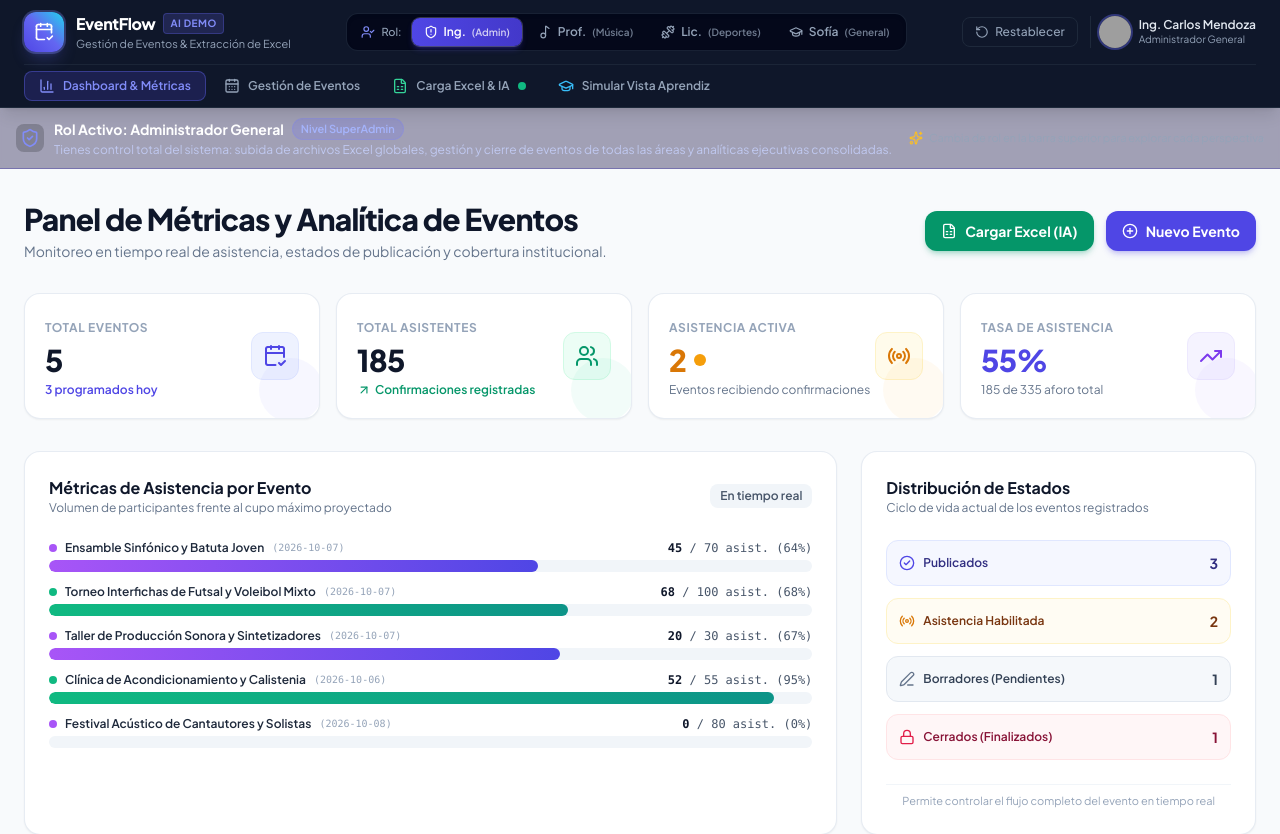
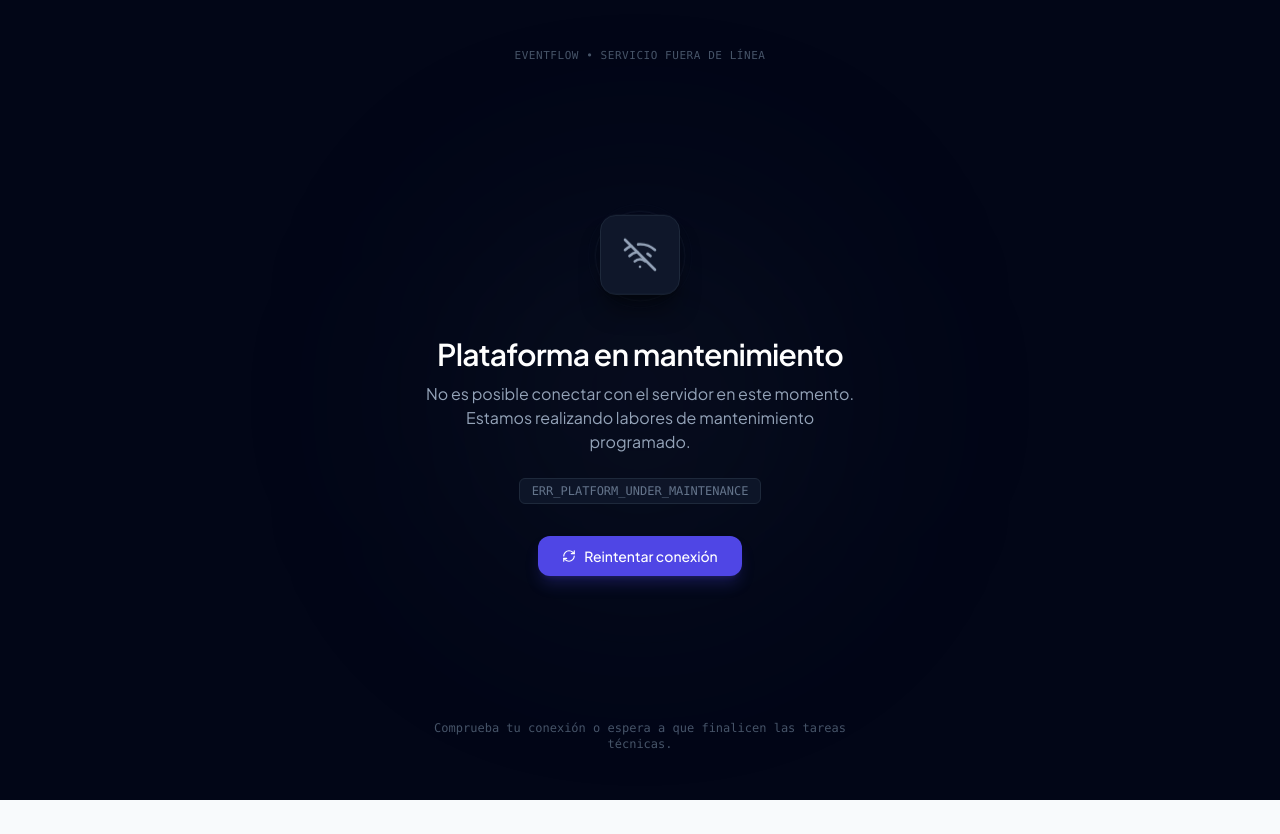
Before and after one commit to MaiVer4/Mockup-Aplicativo, a React (Vite) app: page / in a window 1280 px wide. Shown: the top 834 px of the page. After the commit the page ends 800 px from the top, so only its background shows below. Built offline with nearby package versions, Linux system fonts and the light colour scheme; grey boxes are pictures that could not be loaded.

Commit message:
feat(ui): add offline-style maintenance view
- implement full-screen maintenance view with offline signal-seeking animation
- display Plataforma en mantenimiento headline with reconnect retry action
- configure maintenance view as initial blocking screen

```diff
--- a/src/App.jsx
+++ b/src/App.jsx
@@ -9,13 +9,20 @@ import DashboardView from './views/DashboardView';
 import EventsView from './views/EventsView';
 import ExcelUploadView from './views/ExcelUploadView';
 import ApprenticePortal from './views/ApprenticePortal';
-import { Sparkles, KeyRound } from 'lucide-react';
+import MaintenanceView from './views/MaintenanceView';
+import { Sparkles, KeyRound, Wrench } from 'lucide-react';
 
 function MainLayout() {
   const { activeTab, setActiveTab } = useApp();
   const [isEventModalOpen, setIsEventModalOpen] = useState(false);
   const [eventToEdit, setEventToEdit] = useState(null);
   const [isLoginModalOpen, setIsLoginModalOpen] = useState(false);
+  const [isMaintenanceMode, setIsMaintenanceMode] = useState(true);
+
+  // Pantalla completa de mantenimiento al inicio
+  if (isMaintenanceMode) {
+    return <MaintenanceView />;
+  }
 
   const handleOpenEventModal = (event = null) => {
     setEventToEdit(event);
@@ -72,6 +79,15 @@ function MainLayout() {
 
           <div className="flex items-center gap-3">
             <button
+              onClick={() => setIsMaintenanceMode(true)}
+              className="flex items-center gap-1.5 px-3 py-1.5 rounded-lg bg-amber-50 hover:bg-amber-100 text-amber-800 border border-amber-200 font-semibold transition-colors text-xs"
+              title="Volver a la pantalla de mantenimiento 503"
+            >
+              <Wrench className="w-3.5 h-3.5 text-amber-600" />
+              <span>Pantalla Mantenimiento</span>
+            </button>
+
+            <button
               onClick={() => setIsLoginModalOpen(true)}
               className="flex items-center gap-1.5 px-3 py-1.5 rounded-lg bg-slate-100 hover:bg-slate-200 text-slate-700 font-semibold transition-colors"
             >
--- a/src/index.css
+++ b/src/index.css
@@ -31,3 +31,66 @@
 .transition-smooth {
   transition: all 0.25s cubic-bezier(0.4, 0, 0.2, 1);
 }
+
+/* ============================================================
+   ANIMACIÓN ESTILO "SIN CONEXIÓN" (WIFI-OFF / BÚSQUEDA DE SEÑAL)
+   ============================================================ */
+@keyframes signal-ping {
+  0% {
+    transform: scale(0.9);
+    opacity: 0.7;
+  }
+  50% {
+    transform: scale(1.35);
+    opacity: 0.08;
+  }
+  100% {
+    transform: scale(0.9);
+    opacity: 0.7;
+  }
+}
+
+@keyframes float-subtle {
+  0%, 100% {
+    transform: translateY(0px);
+  }
+  50% {
+    transform: translateY(-5px);
+  }
+}
+
+@keyframes fadeIn {
+  from {
+    opacity: 0;
+    transform: translateY(3px);
+  }
+  to {
+    opacity: 1;
+    transform: translateY(0);
+  }
+}
+
+.animate-signal-ping {
+  animation: signal-ping 2.6s ease-in-out infinite;
+}
+
+.animate-signal-ping-delayed {
+  animation: signal-ping 2.6s ease-in-out infinite 1.3s;
+}
+
+.animate-float-subtle {
+  animation: float-subtle 3s ease-in-out infinite;
+}
+
+.animate-fadeIn {
+  animation: fadeIn 0.25s ease-out forwards;
+}
+
+@media (prefers-reduced-motion: reduce) {
+  .animate-signal-ping,
+  .animate-signal-ping-delayed,
+  .animate-float-subtle,
+  .animate-fadeIn {
+    animation: none !important;
+  }
+}
--- /dev/null
+++ b/src/views/MaintenanceView.jsx
@@ -0,0 +1,98 @@
+import React, { useState } from 'react';
+import { WifiOff, RefreshCw } from 'lucide-react';
+
+/**
+ * MaintenanceView - Estilo "Sin Conexión a Internet"
+ * Pantalla completa sobria y directa inspirada en las pantallas de "Sin Conexión"
+ * de los navegadores modernos, con animación fluida de búsqueda de señal.
+ */
+export default function MaintenanceView() {
+  const [isRetrying, setIsRetrying] = useState(false);
+  const [statusMessage, setStatusMessage] = useState(null);
+
+  const handleRetry = () => {
+    setIsRetrying(true);
+    setStatusMessage('Comprobando conexión con el servidor...');
+
+    setTimeout(() => {
+      setIsRetrying(false);
+      setStatusMessage('El servidor sigue en mantenimiento. Intenta de nuevo en unos momentos.');
+    }, 1200);
+  };
+
+  return (
+    <div className="min-h-screen w-full bg-slate-950 text-slate-100 flex flex-col justify-between items-center px-6 py-12 relative overflow-hidden select-none">
+      {/* Fondo ambiental tenue */}
+      <div
+        className="absolute top-1/2 left-1/2 -translate-x-1/2 -translate-y-1/2 w-96 h-96 bg-slate-800/20 rounded-full blur-[100px] pointer-events-none"
+        aria-hidden="true"
+      />
+
+      {/* Espacio superior */}
+      <div className="w-full max-w-md flex justify-center">
+        <span className="text-[11px] font-mono tracking-wider uppercase text-slate-600">
+          EventFlow • Servicio Fuera de Línea
+        </span>
+      </div>
+
+      {/* Bloque Central: Icono Offline Animado + Mensaje */}
+      <div className="relative z-10 flex flex-col items-center text-center max-w-md mx-auto my-auto">
+
+        {/* ============================================================
+            ANIMACIÓN ESTILO "SIN CONEXIÓN":
+            Icono WifiOff con ondas de búsqueda de señal pulsantes a 60 FPS
+           ============================================================ */}
+        <div className="relative w-24 h-24 mb-8 flex items-center justify-center" aria-hidden="true">
+          {/* Ondas pulsantes de señal buscando conexión */}
+          <div className="absolute inset-0 rounded-full border border-slate-700/40 animate-signal-ping" />
+          <div className="absolute inset-2 rounded-full border border-slate-600/30 animate-signal-ping-delayed" />
+
+          {/* Caja contenedora del icono */}
+          <div className="relative z-10 w-20 h-20 rounded-2xl bg-slate-900 border border-slate-800 flex items-center justify-center shadow-xl shadow-black/40 animate-float-subtle">
+            <WifiOff className="w-9 h-9 text-slate-400 stroke-[1.75]" />
+          </div>
+        </div>
+
+        {/* Título Mandatorio */}
+        <h1 className="text-2xl sm:text-3xl font-semibold text-white tracking-tight mb-2.5">
+          Plataforma en mantenimiento
+        </h1>
+
+        {/* Mensaje estilo error de conexión */}
+        <p className="text-slate-400 text-sm sm:text-base leading-relaxed mb-6">
+          No es posible conectar con el servidor en este momento. Estamos realizando labores de mantenimiento programado.
+        </p>
+
+        {/* Código de error estilo navegador (ERR_DISCONNECTED) */}
+        <div className="px-3 py-1 rounded-md bg-slate-900/90 border border-slate-800 text-slate-500 font-mono text-xs mb-8">
+          ERR_PLATFORM_UNDER_MAINTENANCE
+        </div>
+
+        {/* Acciones */}
+        <div className="flex flex-col sm:flex-row items-center gap-3 w-full sm:w-auto">
+          <button
+            type="button"
+            onClick={handleRetry}
+            disabled={isRetrying}
+            className="w-full sm:w-auto inline-flex items-center justify-center gap-2 px-6 py-2.5 rounded-xl bg-indigo-600 hover:bg-indigo-500 active:scale-95 text-white font-medium text-sm transition-all duration-150 disabled:opacity-60 shadow-lg shadow-indigo-600/25"
+          >
+            <RefreshCw className={`w-3.5 h-3.5 ${isRetrying ? 'animate-spin' : ''}`} />
+            <span>{isRetrying ? 'Buscando señal...' : 'Reintentar conexión'}</span>
+          </button>
+        </div>
+
+        {/* Feedback interactivo de reintento */}
+        {statusMessage && (
+          <p className="mt-4 text-xs font-mono text-amber-400/90 animate-fadeIn">
+            {statusMessage}
+          </p>
+        )}
+      </div>
+
+      {/* Pie de página sutil estilo navegador */}
+      <div className="w-full max-w-md text-center text-xs text-slate-600 font-mono">
+        Comprueba tu conexión o espera a que finalicen las tareas técnicas.
+      </div>
+    </div>
+  );
+}
```
